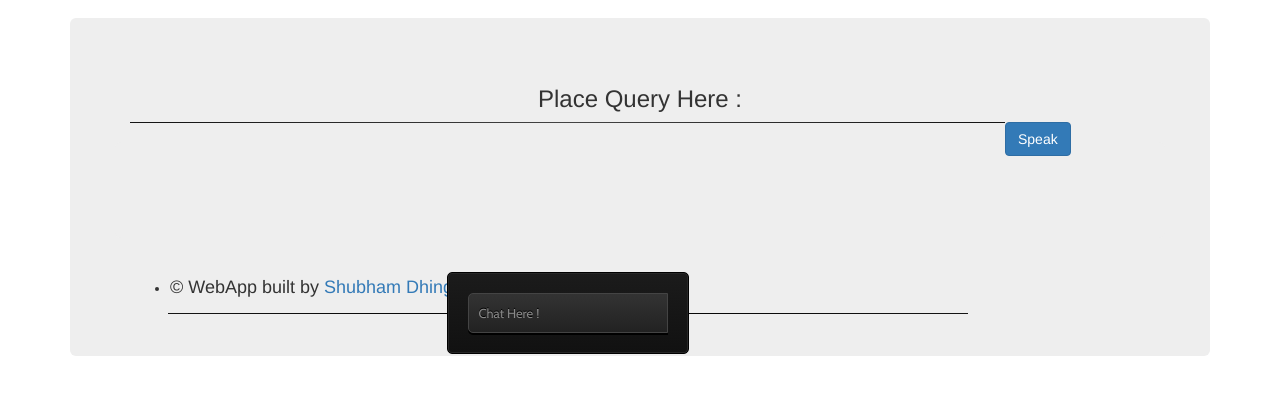
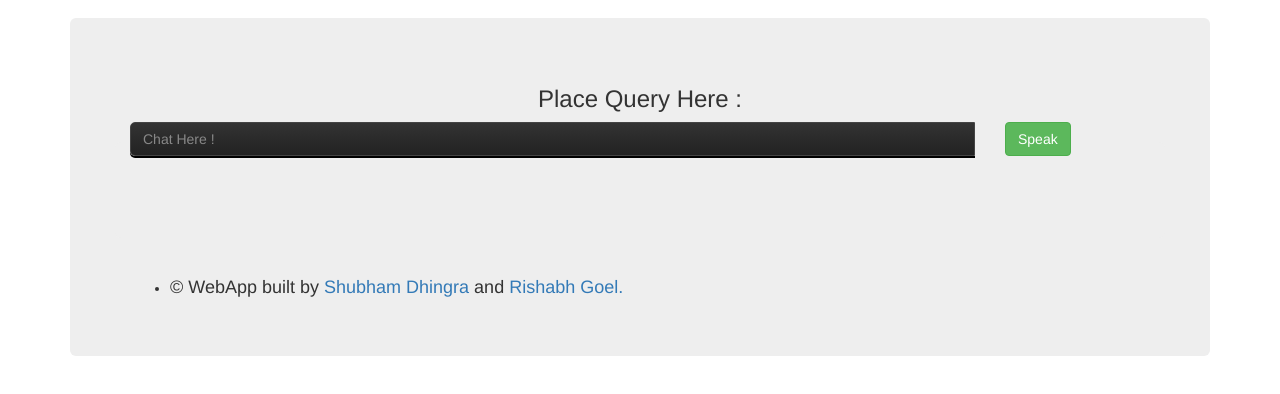
Before and after one commit to shubhamdhingraa/FIRERZ, a plain HTML site: page index.html in a window 1280 px wide. Shown: the part 54-448 px from the top of the page. Drawn offline with nearby package versions, Linux system fonts and the light colour scheme.

Commit message:
index.html

```diff
--- a/index.html
+++ b/index.html
@@ -10,53 +10,7 @@
 <style>
 @import url(https://fonts.googleapis.com/css?family=Cabin:400);
 
-.webdesigntuts-workshop {
-	background: #151515;
-	height: 100%;
-	position: absolute;
-	text-align: center;
-	width: 100%;
-}
 
-.webdesigntuts-workshop:before,
-.webdesigntuts-workshop:after {
-	content: '';
-	display: block;
-	height: 1px;
-	left: 50%;
-	margin: 0 0 0 -400px;
-	position: absolute;
-	width: 800px;
-}
-
-.webdesigntuts-workshop:before {
-	background: #444;
-	background: -webkit-linear-gradient(left, #151515, #444, #151515);
-	background: linear-gradient(left, #151515, #444, #151515);
-	top: 0px;
-}
-
-.webdesigntuts-workshop:after {
-	background: #000;
-	background: -webkit-linear-gradient(left, #151515, #000, #151515);
-	background: linear-gradient(left, #151515, #000, #151515);
-	top: 191px;
-}
-
-.webdesigntuts-workshop form {
-	background: #111;
-	background: -webkit-linear-gradient(#1b1b1b, #111);
-	background: linear-gradient(#1b1b1b, #111);
-	border: 1px solid #000;
-	border-radius: 5px;
-	box-shadow: inset 0 0 0 1px #272727;
-	display: inline-block;
-	font-size: 0px;
-	margin: 150px auto 0;
-	padding: 20px;
-	position: relative;
-	z-index: 1;
-}
 
 .webdesigntuts-workshop input {
 	background: #222;
@@ -66,16 +20,6 @@
 	border-radius: 5px 0 0 5px;
 	box-shadow: 0 2px 0 #000;
 	color: #888;
-	display: block;
-	float: left;
-	font-family: 'Cabin', helvetica, arial, sans-serif;
-	font-size: 13px;
-	font-weight: 400;
-	height: 40px;
-	margin: 0;
-	padding: 0 10px;
-	text-shadow: 0 -1px 0 #000;
-	width: 200px;
 }
 
 .ie .webdesigntuts-workshop input {
@@ -200,15 +144,15 @@
 
 
 
-       <section class="webdesigntuts-workshop">
-         <form id="searchForm">
+       <section class="webdesigntuts-workshop" align="center">
+         <form id="searchForm" >
        <input type="text" class="form-control" id="speech" placeholder="Chat Here !"></input>
 
      </form>
             </section>
    </div>
      <div class="col-sm-2">
-     <button id="rec" class="btn btn-primary" >Speak</button>
+     <button id="rec" class="btn btn-success" >Speak</button>
 </div><div>
   <br>
   <div class="jumbotron">
```
